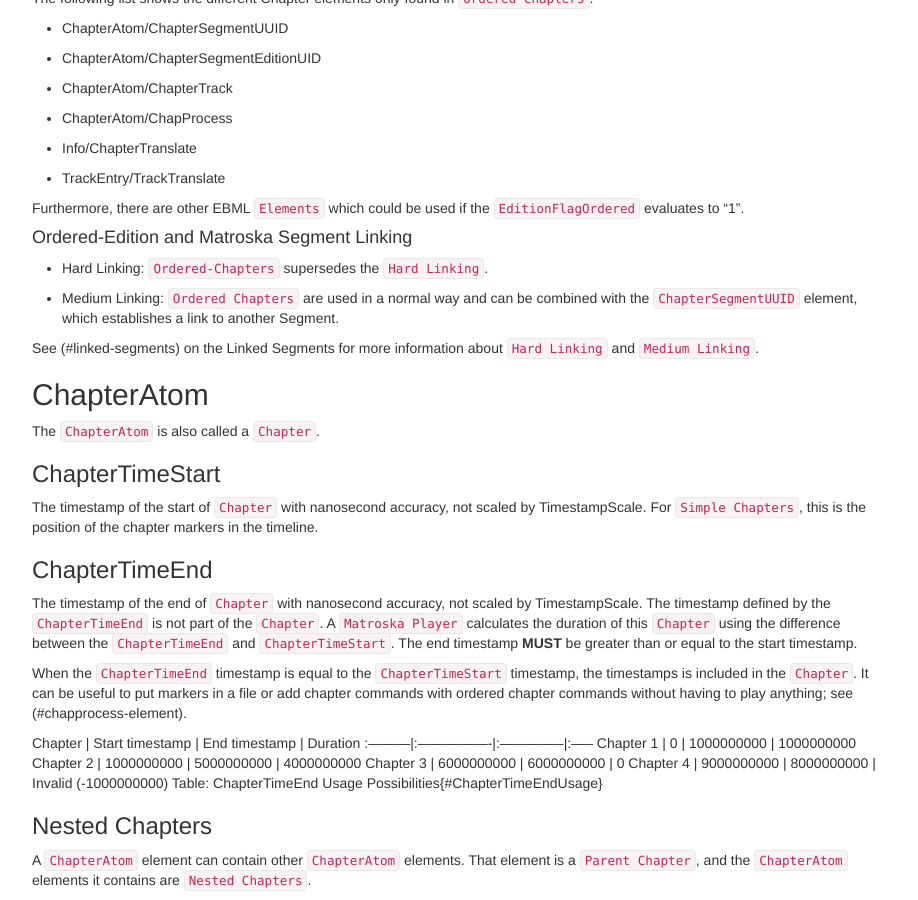
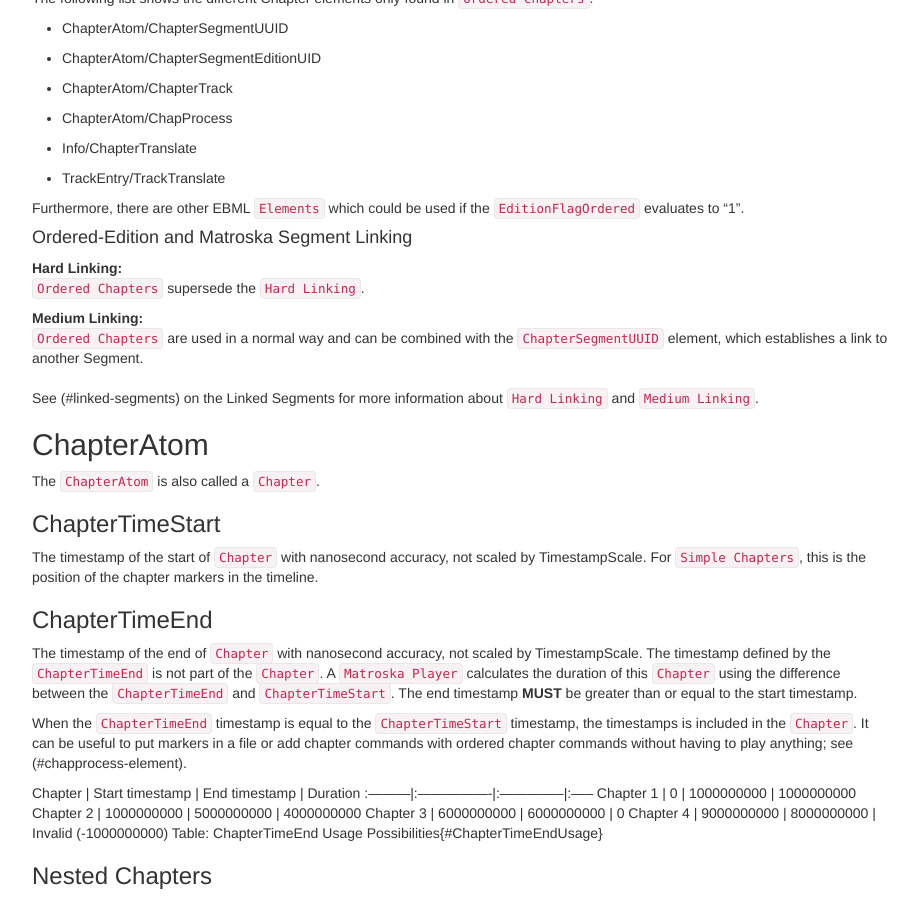
Before and after one commit to ietf-wg-cellar/matroska-specification, a Jekyll site: the page built from chapters.md, in a window 1280 px wide and 900 px high, scrolled down 1036 px. Shown: the whole window, without its empty margins (273-1191 px from the left). Built offline with Jekyll 4.4.1, drawn with Linux system fonts in a browser that asks for light colours; our own code applies the rules of GitHub Pages for plain Markdown files.

Commit message:
turn the segment linking list into a description list

```diff
--- a/chapters.md
+++ b/chapters.md
@@ -85,9 +85,13 @@ evaluates to "1".
 
 #### Ordered-Edition and Matroska Segment Linking
 
-- Hard Linking: `Ordered-Chapters` supersedes the `Hard Linking`.
+Hard Linking:
 
-- Medium Linking: `Ordered Chapters` are used in a normal way and can be combined
+: `Ordered Chapters` supersede the `Hard Linking`.
+
+Medium Linking:
+
+: `Ordered Chapters` are used in a normal way and can be combined
 with the `ChapterSegmentUUID` element, which establishes a link to another Segment.
 
 See (#linked-segments) on the Linked Segments for more information
```
